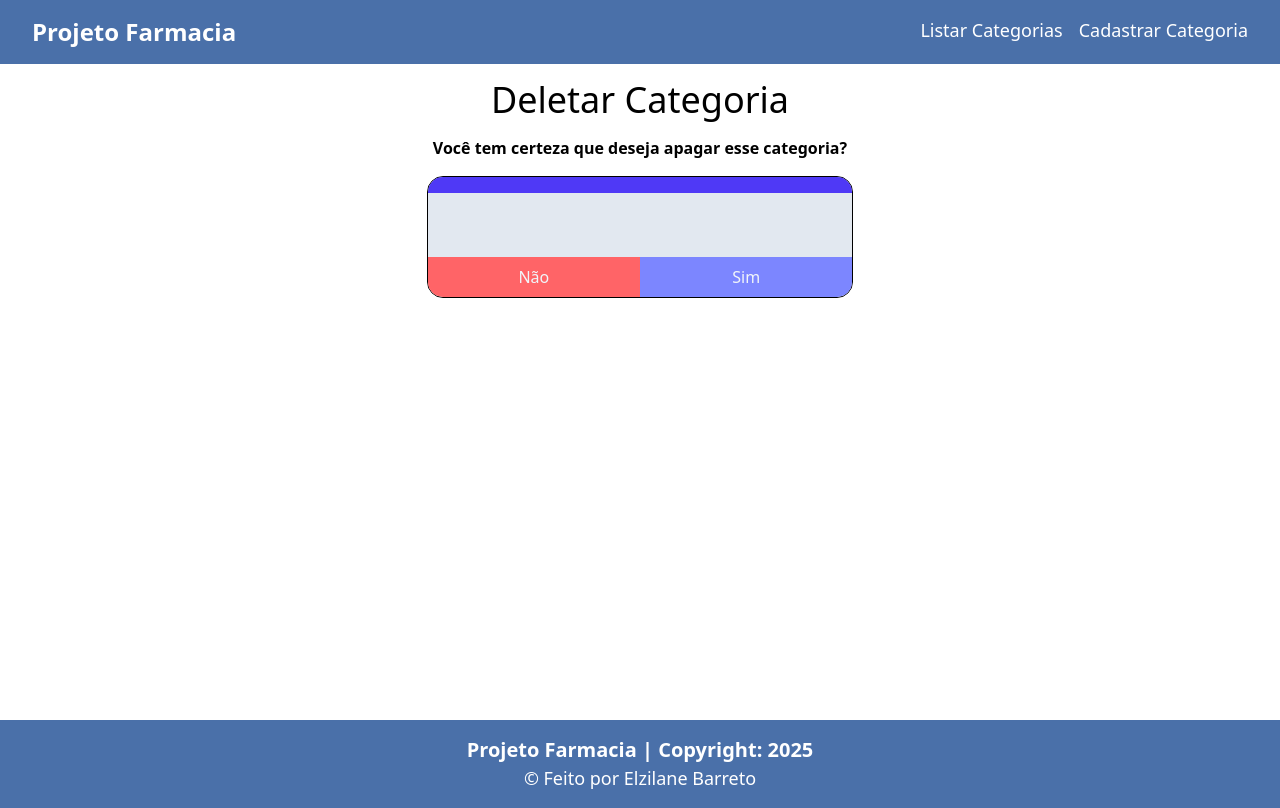
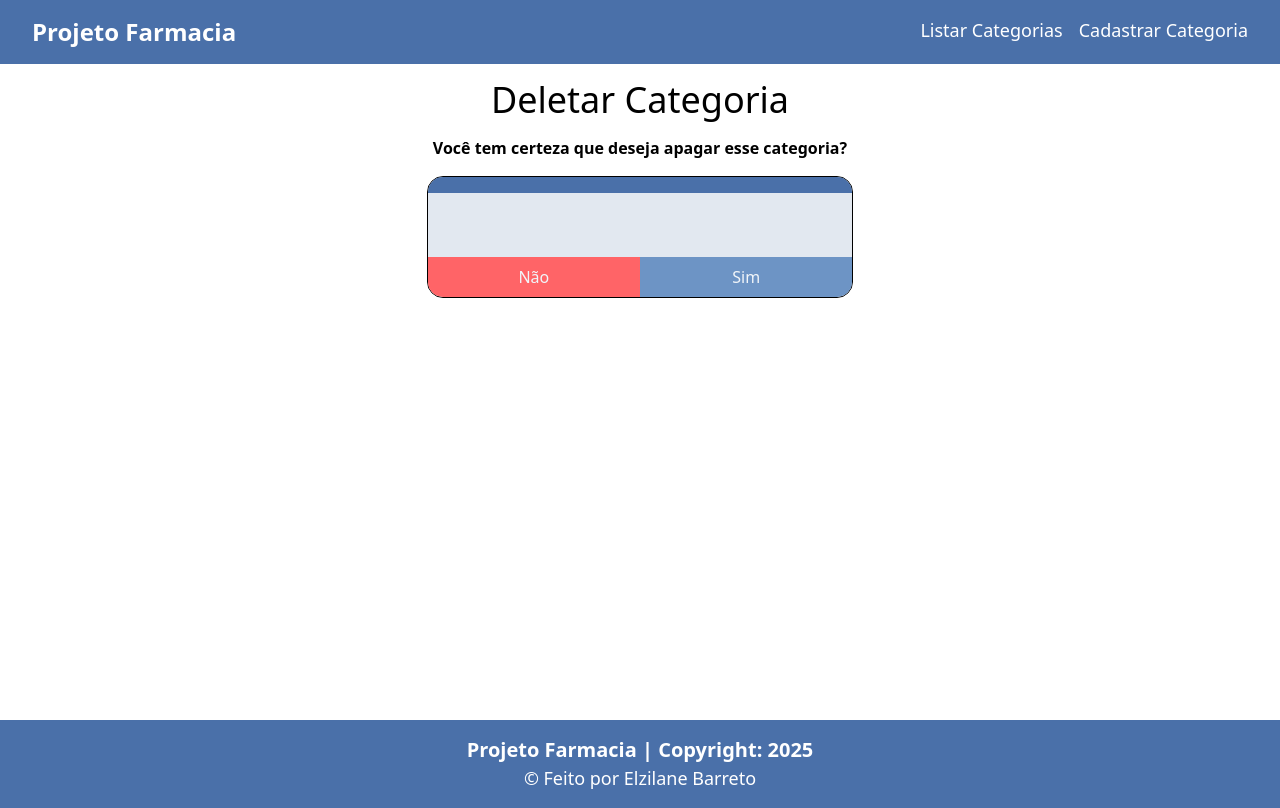
Before and after one commit to elzilanebarreto/farmacia-react, a React (Vite) app: page /deletarcategoria/1 in a window 1280 px wide. Built offline with nearby package versions, Linux system fonts and the light colour scheme; no server answers.

Commit message:
Cor do botão

```diff
--- a/src/components/categoria/deletarcategoria/DeletarCategoria.tsx
+++ b/src/components/categoria/deletarcategoria/DeletarCategoria.tsx
@@ -60,7 +60,7 @@ function DeletarCategoria() {
       </p>
 
       <div className="border flex flex-col rounded-2xl overflow-hidden justify-between">
-        <header className="py-2 px-6 bg-indigo-600 text-white font-bold text-2xl">
+        <header className="py-2 px-6 bg-[#4A70A9] text-white font-bold text-2xl">
           {categoria.nome}
         </header>
 
@@ -75,7 +75,7 @@ function DeletarCategoria() {
           </button>
 
           <button
-            className="w-full text-slate-100 bg-indigo-400 hover:bg-indigo-600 flex items-center justify-center"
+            className="w-full text-slate-100 bg-[#6D94C5] hover:bg-[#234C6A] flex items-center justify-center"
             onClick={deletarCategoria}
           >
             {isLoading ? (
```
